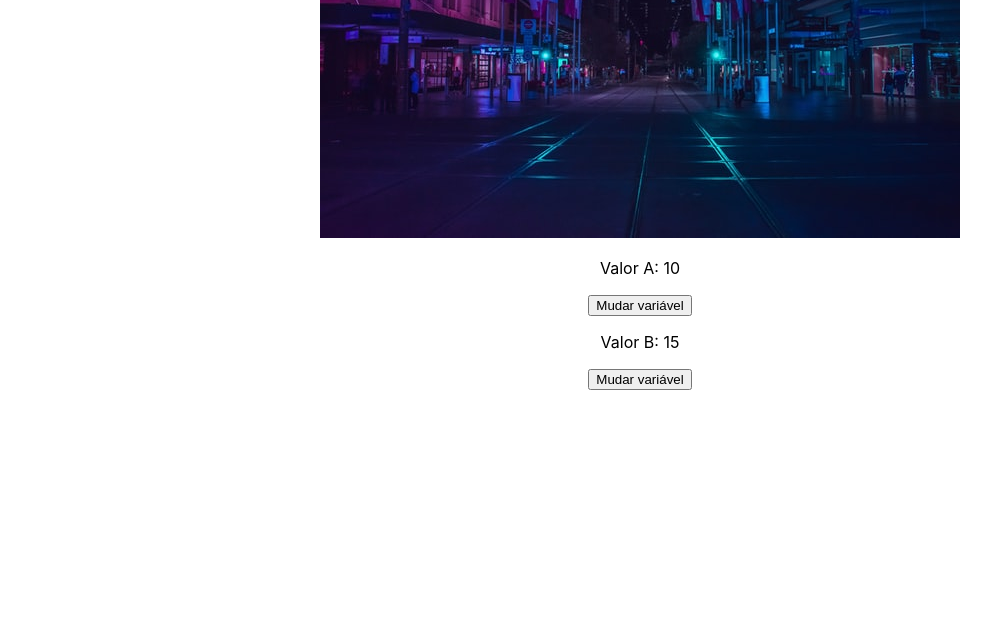
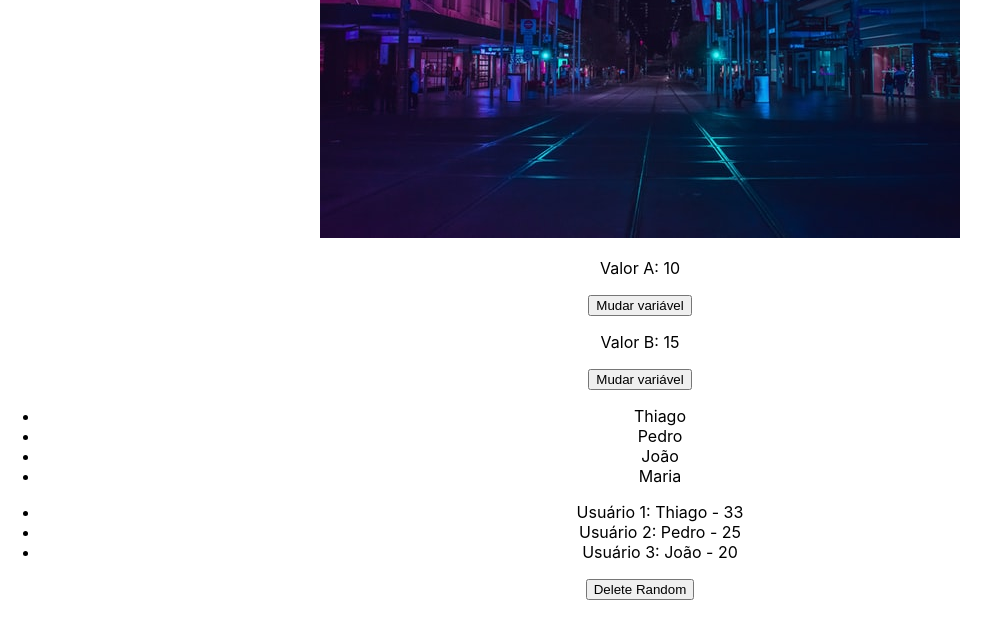
Before and after one commit to frinhanifrinhani/react_dz, a React (Create React App) app in the folder 3_AVANCANDO_EM_REACT/avancando/: page / in a window 1280 px wide. Shown: the part 702-1340 px from the top of the page, without its empty margins (0-1000 px from the left). Built offline with nearby package versions, Linux system fonts and the light colour scheme.

Commit message:
List rander

```diff
--- a/3_AVANCANDO_EM_REACT/avancando/src/App.js
+++ b/3_AVANCANDO_EM_REACT/avancando/src/App.js
@@ -1,12 +1,12 @@
 //components
 import ManageData from './components/ManageData';
+import ListRender from './components/ListRender';
 
 // style
 import './App.css';
 
 // imagem
 import City from "./assets/city.jpg";
-
 
 function App() {
   return (
@@ -27,6 +27,9 @@
         <ManageData />
       </div>
 
+      <div>
+        <ListRender />
+      </div>
 
     </div>
   );
--- /dev/null
+++ b/3_AVANCANDO_EM_REACT/avancando/src/components/ListRender.js
@@ -0,0 +1,43 @@
+import { useState } from 'react'
+
+const ListRender = () => {
+    const [list] = useState(["Thiago","Pedro", "João","Maria"]);
+
+    const [users, setUsers] = useState([
+        {id: 1, name: "Thiago" , age: 33},
+        {id: 2, name: "Pedro" , age: 25},
+        {id: 3, name: "João" , age: 20},
+    ]);
+
+    const deleteRandon = () => {
+
+        const randomNumber = Math.floor(Math.random() * 4);
+
+        setUsers((prevUsers) => {
+            return prevUsers.filter((user) => randomNumber !== user.id);
+        });
+
+    }
+
+  return (
+    <div>
+        <ul>
+            {list.map((item, i) => (
+                <li key={i}>{item}</li>
+            ))}
+        </ul>
+
+        <ul>
+            {users.map((user,i) => (
+                <li key={user.id}>Usuário {i+1}: {user.name} - {user.age} </li>
+            ))}
+        </ul>
+
+        <button onClick={deleteRandon}>Delete Random</button>
+
+
+    </div>
+  )
+}
+
+export default ListRender
```
